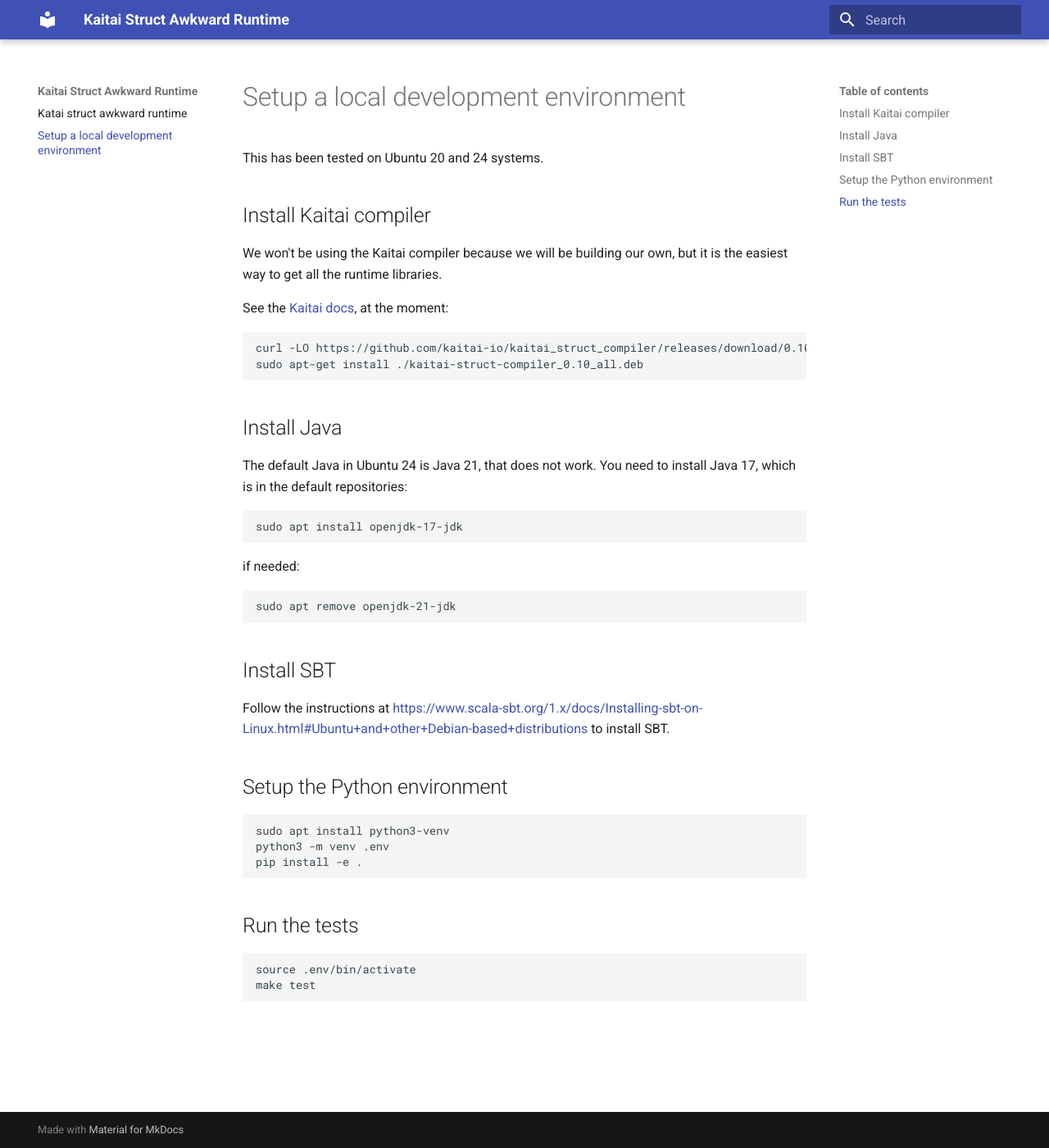
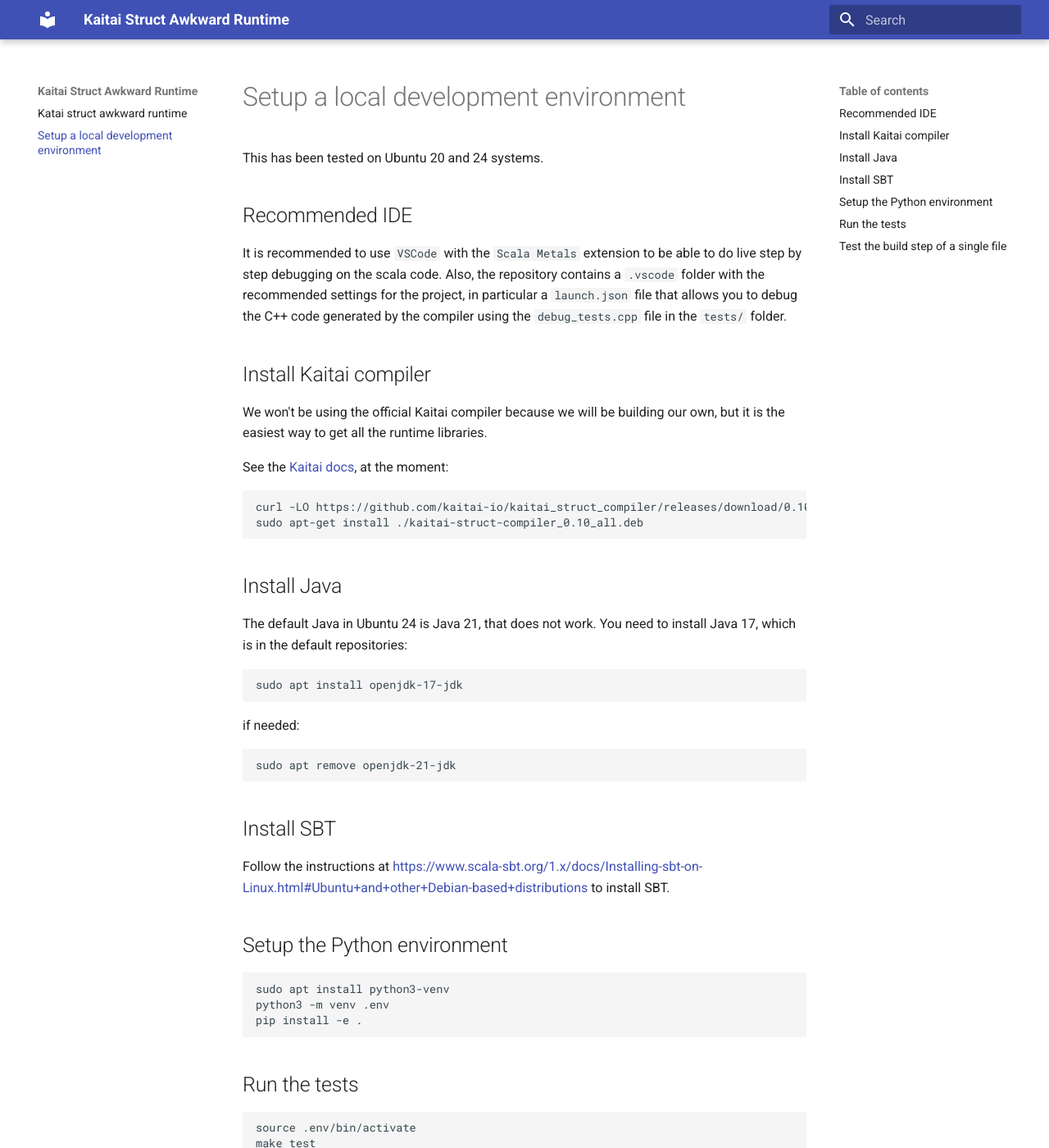
Before and after one commit to det-lab/kaitai_struct_awkward_runtime, an MkDocs documentation site: the page built from docs/development.md, in a window 1280 px wide and 1400 px high. Shown: the whole window at 82% size. Built offline with MkDocs 1.6.1 and Material for MkDocs 9.7.7, drawn with Linux system fonts in a browser that asks for light colours; some of the changed text lies outside the part shown.

Commit message:
doc: mention vscode and document Makefile

````diff
--- a/docs/development.md
+++ b/docs/development.md
@@ -2,9 +2,14 @@
 
 This has been tested on Ubuntu 20 and 24 systems.
 
+## Recommended IDE
+
+It is recommended to use `VSCode` with the `Scala Metals` extension to be able to do live step by step debugging on the scala code.
+Also, the repository contains a `.vscode` folder with the recommended settings for the project, in particular a `launch.json` file that allows you to debug the C++ code generated by the compiler using the `debug_tests.cpp` file in the `tests/` folder.
+
 ## Install Kaitai compiler
 
-We won't be using the Kaitai compiler because we will be building our own, but it is the easiest way to get all the runtime libraries.
+We won't be using the official Kaitai compiler because we will be building our own, but it is the easiest way to get all the runtime libraries.
 
 See the [Kaitai docs](https://kaitai.io/#download), at the moment:
 
@@ -46,3 +51,14 @@
 source .env/bin/activate
 make test
 ```
+
+## Test the build step of a single file
+
+When working on the compiler it is useful to force compilation of a single test case,
+this assumes that you are using an IDE which is already taking care of building `local/bin/awkward-kaitai-build`:
+
+```bash
+source .env/bin/activate
+export testcase=simple_enum
+make compile_test
+```
````
Also changed, not shown: 2 other files.
